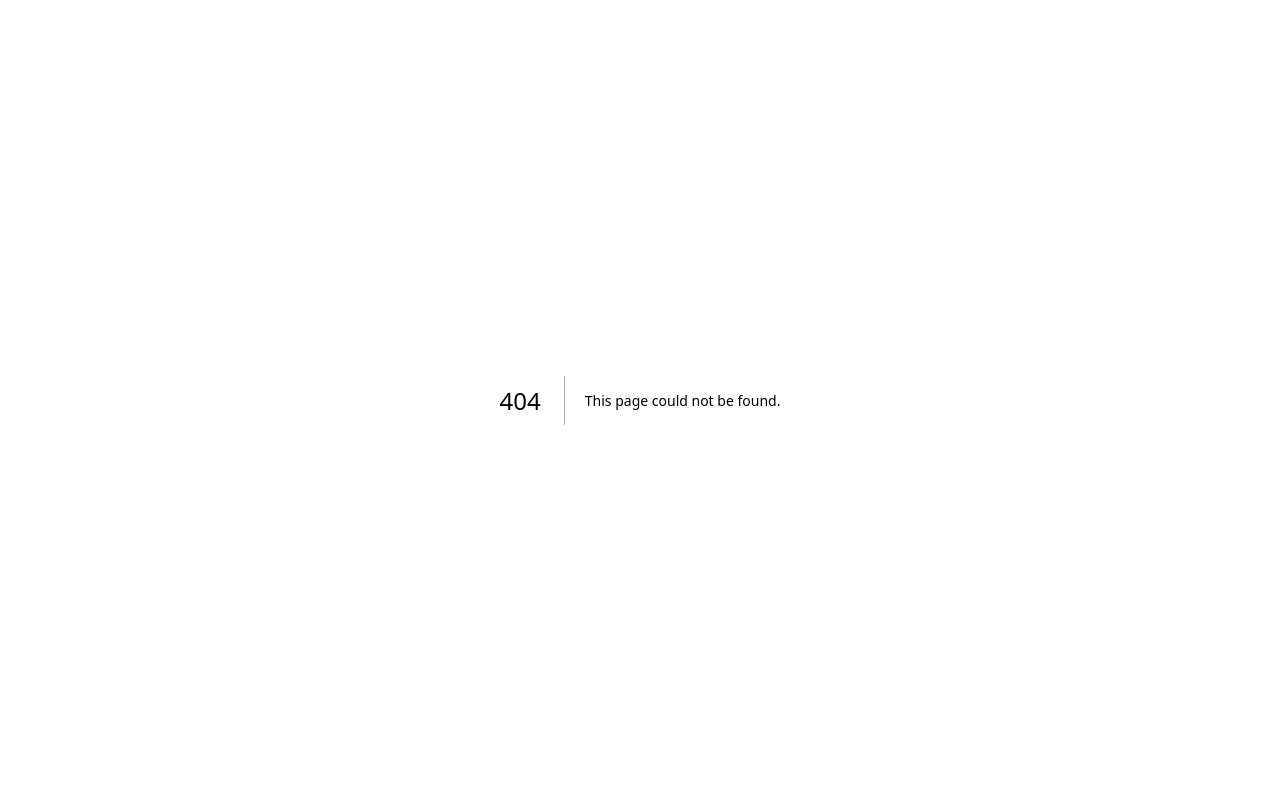
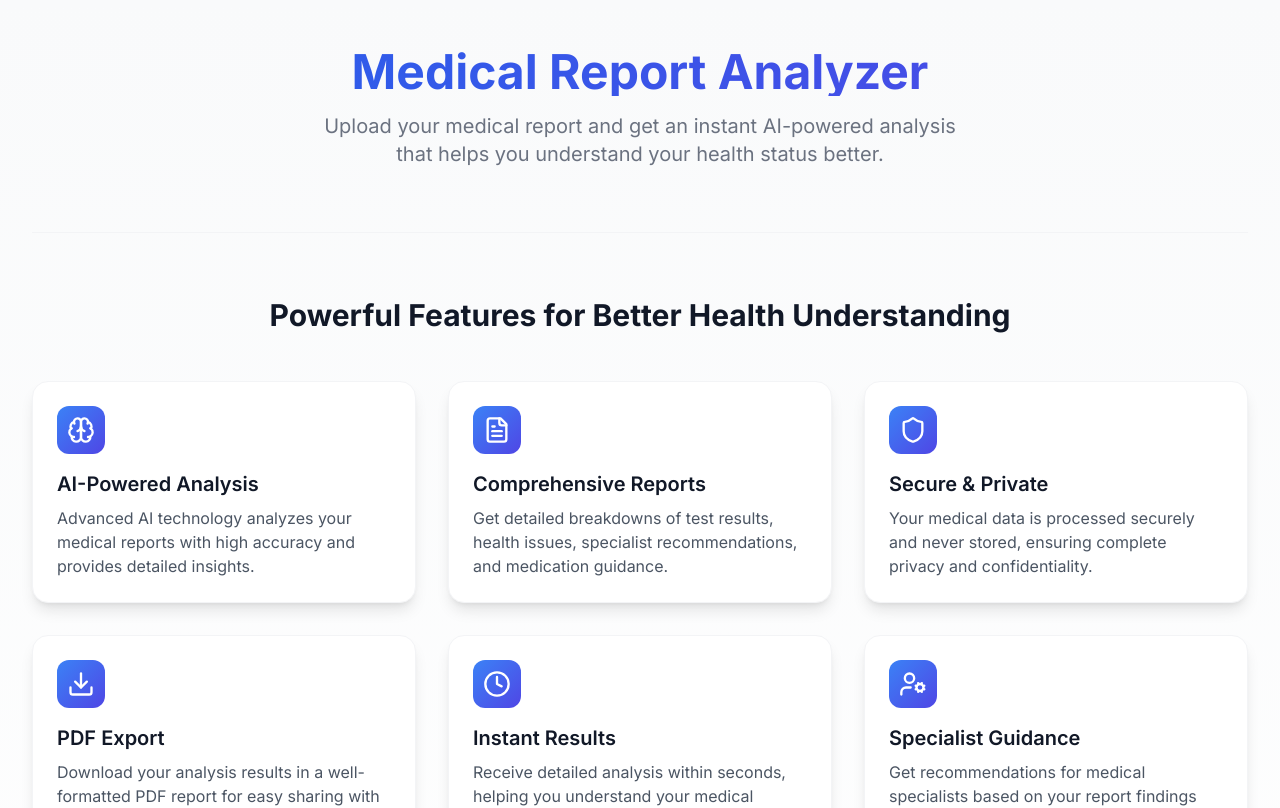
Before and after one commit to AmitavaDatta2004/Medi_Quest, a Next.js app in the folder mediquest/: page /report-analyzer in a window 1280 px wide. Before the commit this address had no page. Shown: the top 808 px of the page. Built offline with nearby package versions, Linux system fonts and the light colour scheme.

Commit message:
report analyzer page updated

```diff
--- /dev/null
+++ b/mediquest/app/report-analyzer/page.tsx
@@ -0,0 +1,90 @@
+import { FileUpload } from "@/components/file-upload";
+import {
+  Brain,
+  FileText,
+  Shield,
+  Download,
+  Clock,
+  UserCog
+} from "lucide-react";
+
+const features = [
+  {
+    icon: Brain,
+    title: "AI-Powered Analysis",
+    description: "Advanced AI technology analyzes your medical reports with high accuracy and provides detailed insights."
+  },
+  {
+    icon: FileText,
+    title: "Comprehensive Reports",
+    description: "Get detailed breakdowns of test results, health issues, specialist recommendations, and medication guidance."
+  },
+  {
+    icon: Shield,
+    title: "Secure & Private",
+    description: "Your medical data is processed securely and never stored, ensuring complete privacy and confidentiality."
+  },
+  {
+    icon: Download,
+    title: "PDF Export",
+    description: "Download your analysis results in a well-formatted PDF report for easy sharing with healthcare providers."
+  },
+  {
+    icon: Clock,
+    title: "Instant Results",
+    description: "Receive detailed analysis within seconds, helping you understand your medical reports quickly."
+  },
+  {
+    icon: UserCog,
+    title: "Specialist Guidance",
+    description: "Get recommendations for medical specialists based on your report findings and health conditions."
+  }
+];
+
+export default function Home() {
+  return (
+    <main className="min-h-screen bg-gradient-to-b from-gray-50 to-white">
+      <div className="max-w-7xl mx-auto px-4 sm:px-6 lg:px-8 py-12">
+        {/* Hero Section */}
+        <div className="text-center mb-16">
+          <h1 className="text-4xl font-bold text-gray-900 sm:text-5xl mb-4 bg-gradient-to-r from-blue-600 to-indigo-600 bg-clip-text text-transparent">
+            Medical Report Analyzer
+          </h1>
+          <p className="mt-3 text-xl text-gray-500 max-w-2xl mx-auto">
+            Upload your medical report and get an instant AI-powered analysis that helps you understand your health status better.
+          </p>
+        </div>
+
+        {/* Features Grid */}
+        <div className="py-16 border-t border-gray-100">
+          <h2 className="text-3xl font-bold text-center text-gray-900 mb-12">
+            Powerful Features for Better Health Understanding
+          </h2>
+          <div className="grid grid-cols-1 md:grid-cols-2 lg:grid-cols-3 gap-8">
+            {features.map((feature, index) => (
+              <div
+                key={index}
+                className="relative p-6 bg-white rounded-2xl shadow-lg hover:shadow-xl transition-shadow duration-300 border border-gray-100"
+              >
+                <div className="h-12 w-12 bg-gradient-to-br from-blue-500 to-indigo-600 rounded-lg p-2.5 mb-4">
+                  <feature.icon className="h-full w-full text-white" />
+                </div>
+                <h3 className="text-xl font-semibold text-gray-900 mb-2">
+                  {feature.title}
+                </h3>
+                <p className="text-gray-600">
+                  {feature.description}
+                </p>
+              </div>
+            ))}
+          </div>
+        </div>
+
+        {/* Upload Section */}
+        <div className="mt-12">
+          <FileUpload />
+        </div>
+      </div>
+    </main>
+  );
+}
--- a/mediquest/package.json
+++ b/mediquest/package.json
@@ -41,7 +41,8 @@
     "embla-carousel-react": "^8.5.2",
     "framer-motion": "^12.4.7",
     "input-otp": "^1.4.2",
-    "jspdf": "^3.0.0",
+    "jspdf": "^2.5.1",
+    "jspdf-autotable": "^3.8.4",
     "lucide-react": "^0.475.0",
     "next": "15.1.7",
     "next-themes": "^0.4.4",
```
Also changed, not shown: 1 other file (tests, documents, lock files or other folders).
